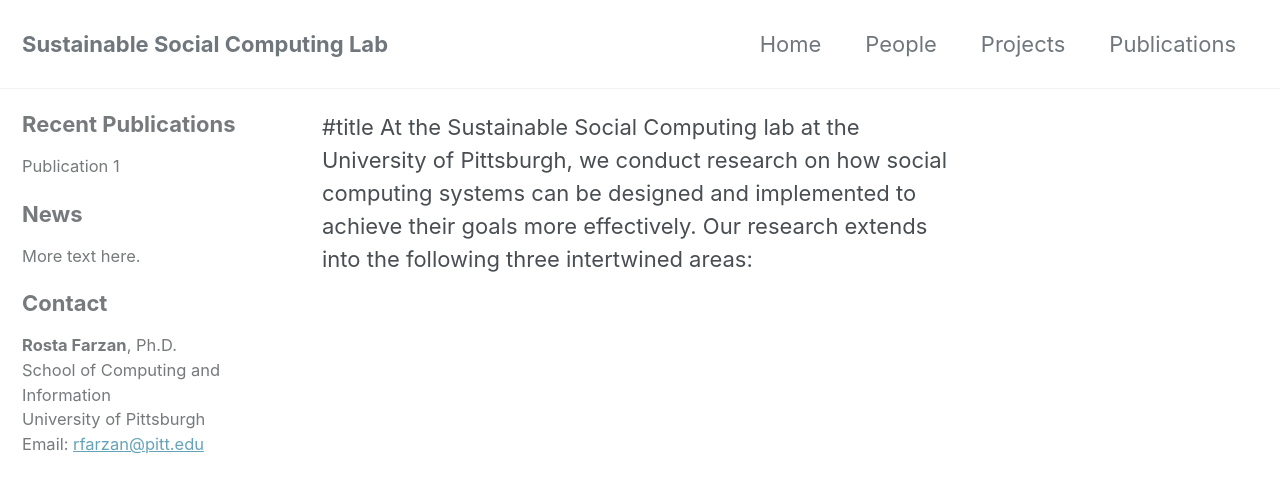
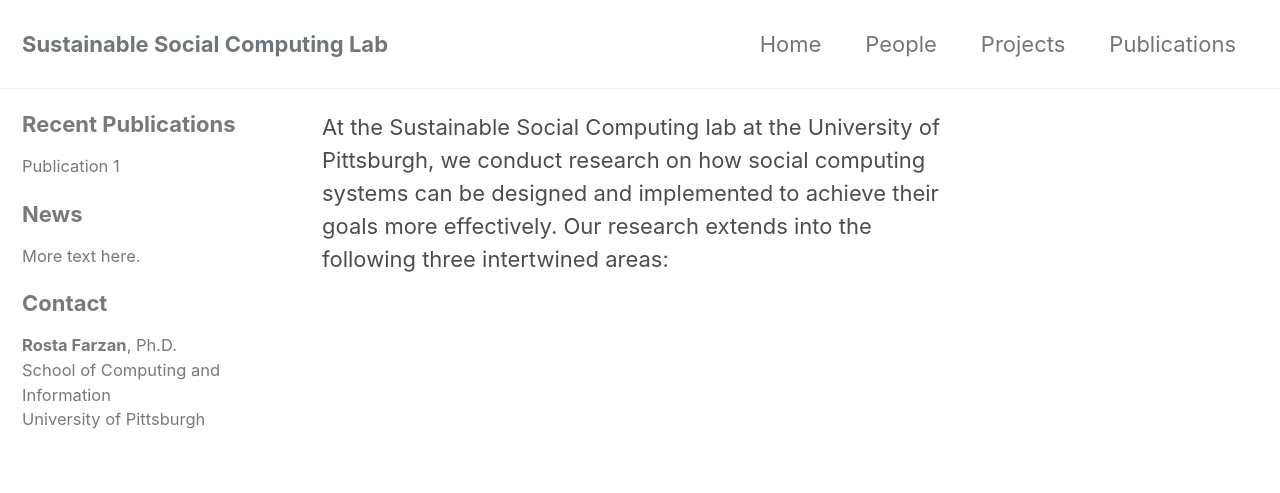
Before and after one commit to SSC-Pitt/SSC-Pitt.github.io, a Jekyll site: the page built from index.html, in a window 1280 px wide and 900 px high. Shown: the top 493 px of the window. Built offline with Jekyll 4.4.1, drawn with Linux system fonts in a browser that asks for light colours; cached includes are drawn as plain includes; nearby versions of some CDN libraries; the list of posts is cut into pages by our own code.

Commit message:
small updates

```diff
--- a/index.html
+++ b/index.html
@@ -10,8 +10,6 @@
     text: "**Rosta Farzan**, Ph.D.<br/>
            School of Computing and Information<br/>
            University of Pittsburgh<br/>
-           Email: <rfarzan@pitt.edu>
            "
 ---
-#title
 At the Sustainable Social Computing lab at the University of Pittsburgh, we conduct research on how social computing systems can be designed and implemented to achieve their goals more effectively. Our research extends into the following three intertwined areas:
```
Also changed, not shown: _pages/people.md (+1 -0 lines).
